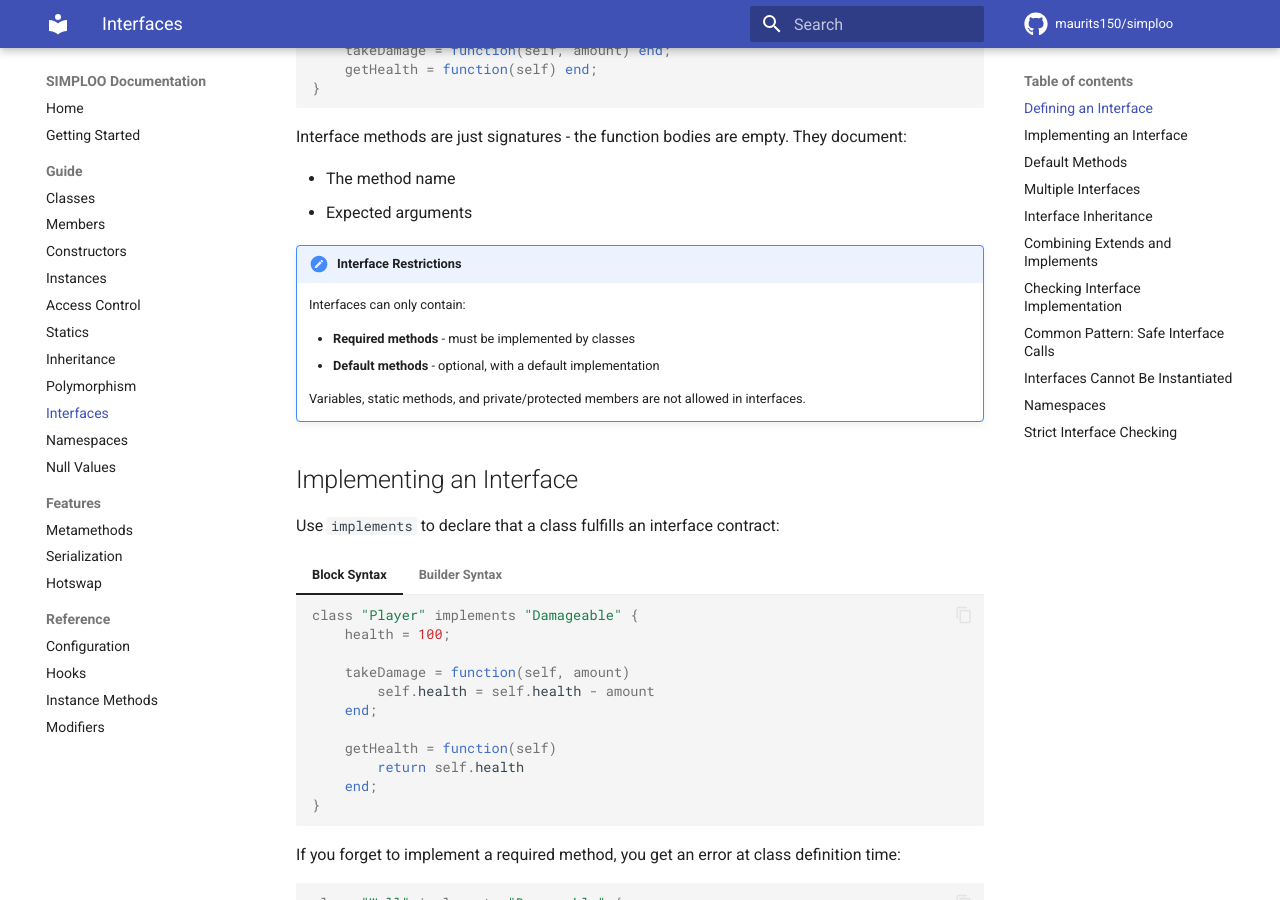
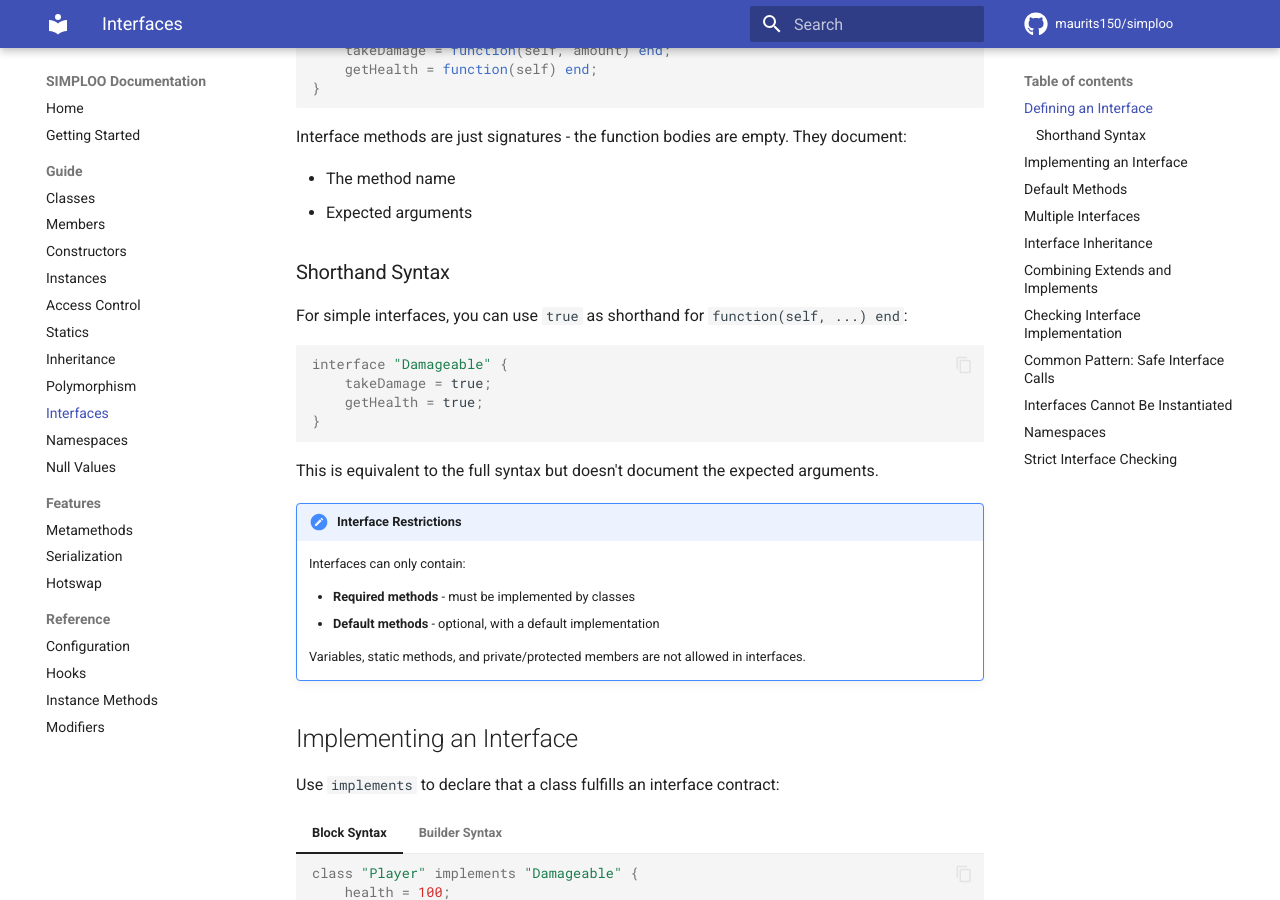
Before and after one commit to maurits150/simploo, an MkDocs documentation site: the page built from docs/guide/interfaces.md, in a window 1280 px wide and 900 px high, scrolled down 351 px. Built offline with MkDocs 1.6.1 and Material for MkDocs 9.7.7, drawn with Linux system fonts in a browser that asks for light colours; comment, search, counter and statistics services are not loaded.

Commit message:
Add shorthand syntax for interface methods (= true)
- Allow true as shorthand for required interface methods
- Default methods still require an implementation
- Update interfaces docs with shorthand syntax example

````diff
--- a/docs/guide/interfaces.md
+++ b/docs/guide/interfaces.md
@@ -26,6 +26,19 @@ Interface methods are just signatures - the function bodies are empty. They docu
 
 - The method name
 - Expected arguments
+
+### Shorthand Syntax
+
+For simple interfaces, you can use `true` as shorthand for `function(self, ...) end`:
+
+```lua
+interface "Damageable" {
+    takeDamage = true;
+    getHealth = true;
+}
+```
+
+This is equivalent to the full syntax but doesn't document the expected arguments.
 
 !!! note "Interface Restrictions"
     Interfaces can only contain:
````
Also changed, not shown: 1 other file.
